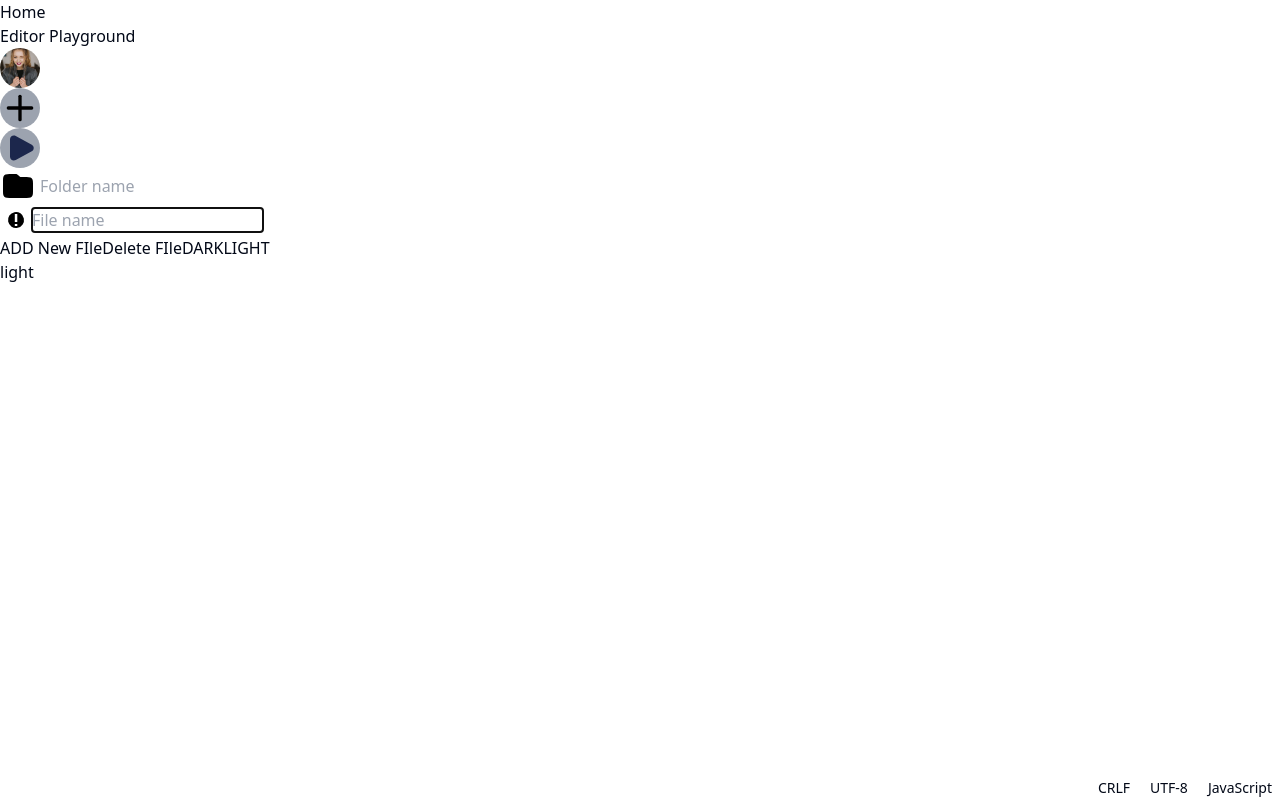
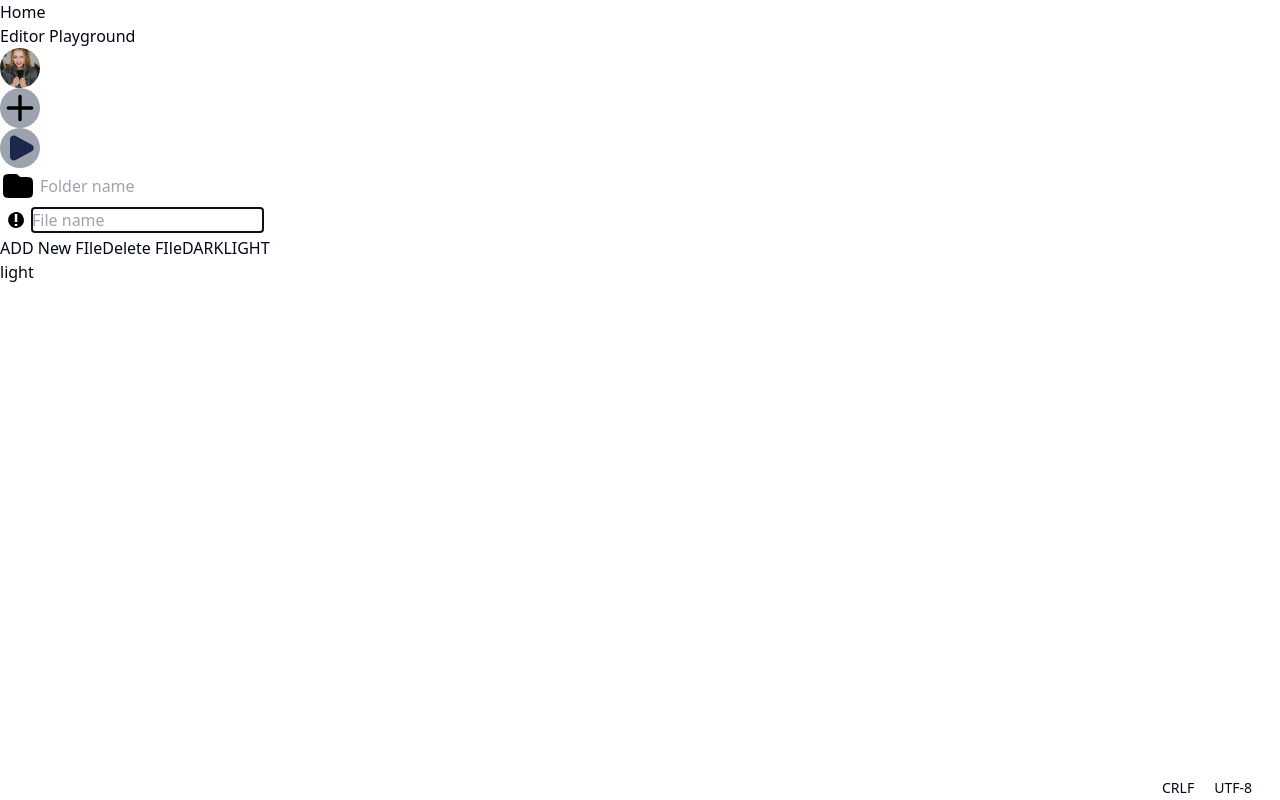
Before and after one commit to richmondnkrumah/codeSynth, a Next.js app: page / in a window 1280 px wide. Built offline with nearby package versions, Linux system fonts and the light colour scheme.

Commit message:
added  language to the status bar

```diff
--- a/src/components/ui/StatusBar.tsx
+++ b/src/components/ui/StatusBar.tsx
@@ -1,11 +1,14 @@
 'use client'
 import React from 'react'
 import { useThemeStore } from '@/store/Theme'
+import { useEditorFileStore } from '@/store/Editor'
+import LANGUAGES from '@/constant/Languages'
 type Props = {}
 
 
 const StatusBar = (props: Props) => {
   const {getTheme}  = useThemeStore()
+  const {currentLanguage} = useEditorFileStore()
   const currentTheme = getTheme()
   return (
     <div className={`fixed bottom-0 w-screen h-[25px] ${currentTheme.colors.primary} flex items-center justify-end p-2`}>
@@ -18,7 +21,7 @@ const StatusBar = (props: Props) => {
             <div className='flex items-center'>
                {/* Bracket Icon Not Responsive as of now*/}
             <svg viewBox="0 0 24 24" fill="none" xmlns="http://www.w3.org/2000/svg"><g id="SVGRepo_bgCarrier" strokeWidth="0"></g><g id="SVGRepo_tracerCarrier" strokeLinecap="round" strokeLinejoin="round"></g><g id="SVGRepo_iconCarrier"> <path d="M8.61914 3C6.37761 5.33579 5 8.50702 5 12C5 15.493 6.37761 18.6642 8.61914 21M15.3809 3C17.6224 5.33579 19 8.50702 19 12C19 15.493 17.6224 18.6642 15.3809 21" stroke="#000000" strokeWidth="2" strokeLinecap="round"></path> </g></svg>
-            <p>JavaScript</p>
+            <p>{(LANGUAGES?.find((Lang) => Lang.name === currentLanguage))?.fullName }</p>
             </div>
 
         </div>
```
